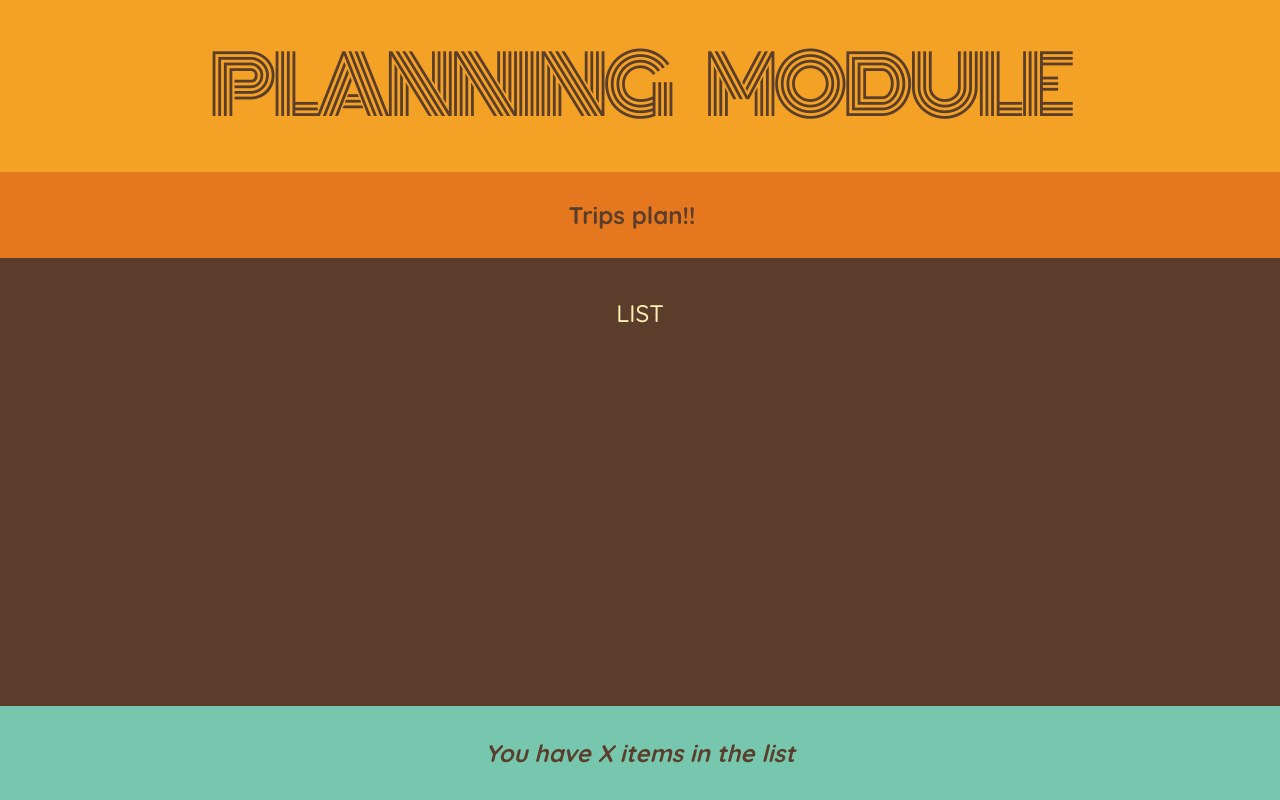
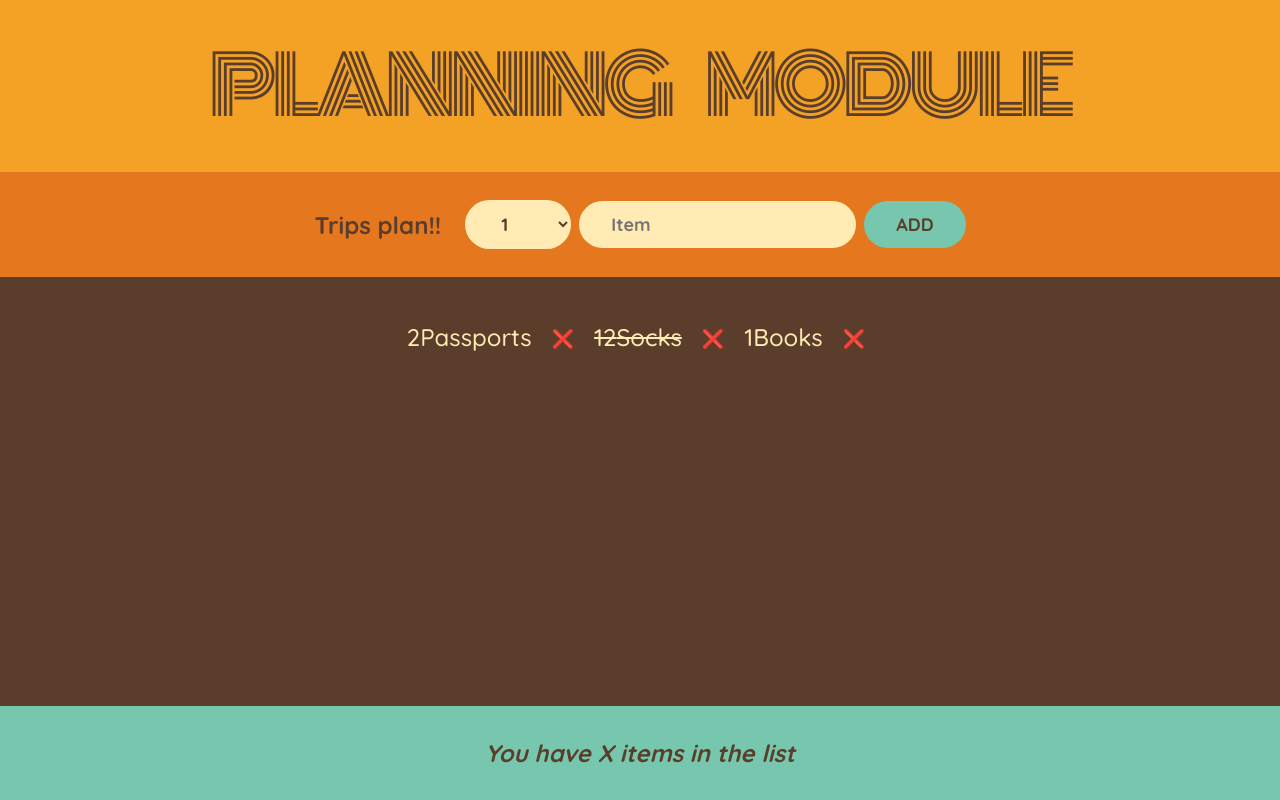
Before and after one commit to SomilKSharma/ReactTravelist, a React (Create React App) app: page / in a window 1280 px wide. Built offline with nearby package versions, Linux system fonts and the light colour scheme.

Commit message:
Added list and hooks

```diff
--- a/src/App.js
+++ b/src/App.js
@@ -1,3 +1,5 @@
+import { useState } from "react"
+
 export default function App() {
     return (
         <>
@@ -11,6 +13,13 @@ export default function App() {
     )
 }
 
+// Array for values
+const initialItems = [
+    { id: 1, description: "Passports", quantity: 2, packed: false },
+    { id: 2, description: "Socks", quantity: 12, packed: true },
+    { id: 3, description: "Books", quantity: 1, packed: false }
+]
+
 // function for logo
 function Logo() {
     return (
@@ -22,11 +31,39 @@ function Logo() {
 
 // function for form
 function Form() {
+
+    // text input field
+    const [description, setDescription] = useState('')
+
+    // event handler
+    function handleSubmit(event) {
+        // Ignore default reload
+        event.preventDefault()
+    }
+
     return (
         <>
-            <div className="add-form">
+            <form className="add-form" onSubmit={handleSubmit}>
                 <h3>Trips plan!!</h3>
-            </div>
+                <select>
+                    {
+                        Array.from(
+                            { length: 20 },
+                            (_, i) =>
+                                i + 1
+                        ).map(
+                            (num) => (
+                                <option value={num} key={num}>
+                                    {num}
+                                </option>
+                            )
+                        )
+
+                    }
+                </select>
+                <input type='text' placeholder="Item" />
+                <button>Add</button>
+            </form>
         </>
     )
 }
@@ -35,9 +72,38 @@ function Form() {
 function PackinglistList() {
     return (
         <>
-            <div className="list">
-                LIST
-            </div>
+            <ul className="list">
+                <li>
+                    {
+                        initialItems.map(
+                            (item) =>
+                                <Item item={item} key={item.id} />
+                        )
+                    }
+                </li>
+            </ul>
+        </>
+    )
+}
+
+// A function for diplaying items
+function Item(props) {
+    // return the values
+    return (
+        <>
+            <li>
+                <span style={props.item.packed ? { textDecoration: 'line-through' } : {}}>
+                    {
+                        props.item.quantity
+                    }
+                    {
+                        props.item.description
+                    }
+                </span>
+                <button>
+                    ❌
+                </button>
+            </li>
         </>
     )
 }
--- a/src/index.css
+++ b/src/index.css
@@ -1,9 +1,3 @@
-/*
-const initialItems = [
-  { id: 1, description: "Passports", quantity: 2, packed: false },
-  { id: 2, description: "Socks", quantity: 12, packed: false },
-];
-*/
 
 @import url("https://fonts.googleapis.com/css2?family=Monoton&family=Quicksand:wght@500;700&display=swap");
 
```
